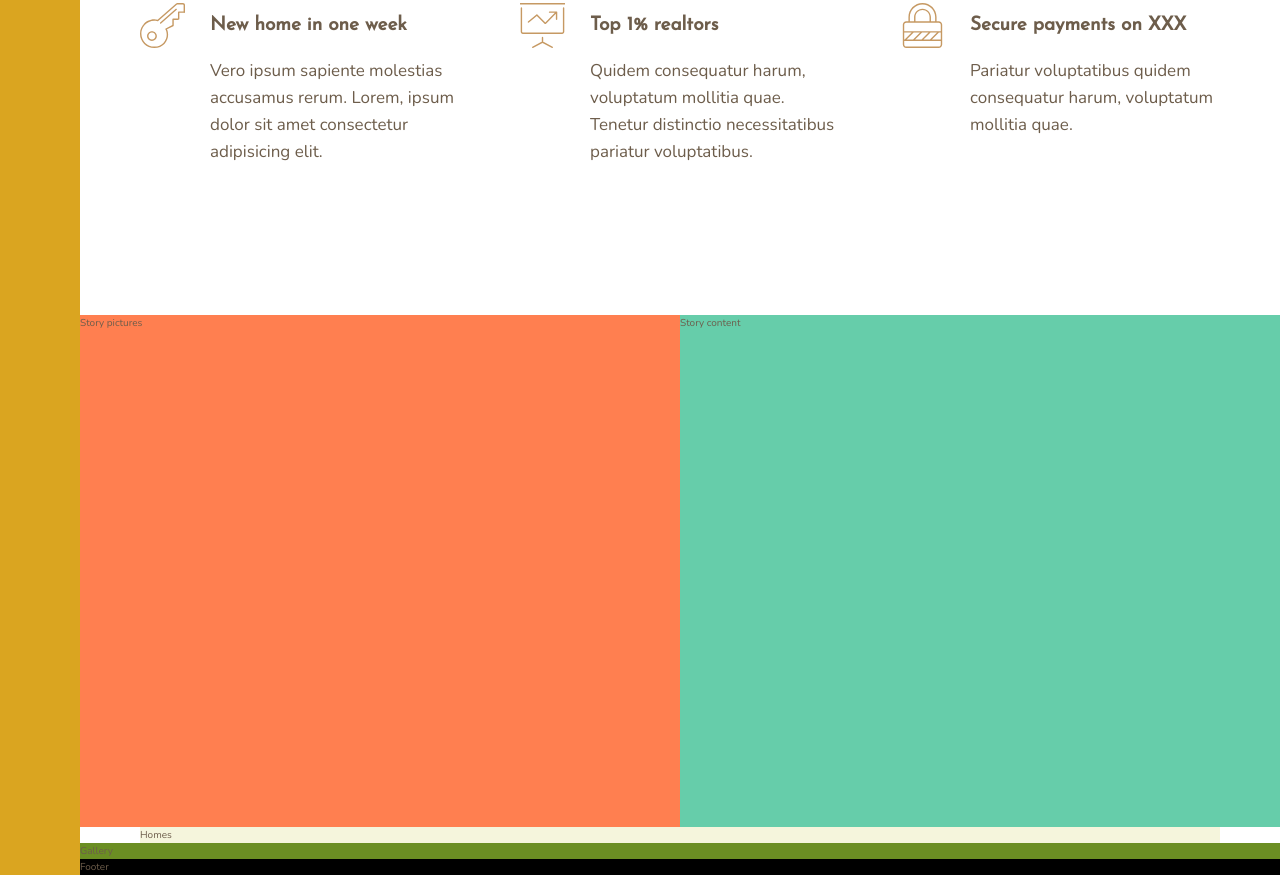
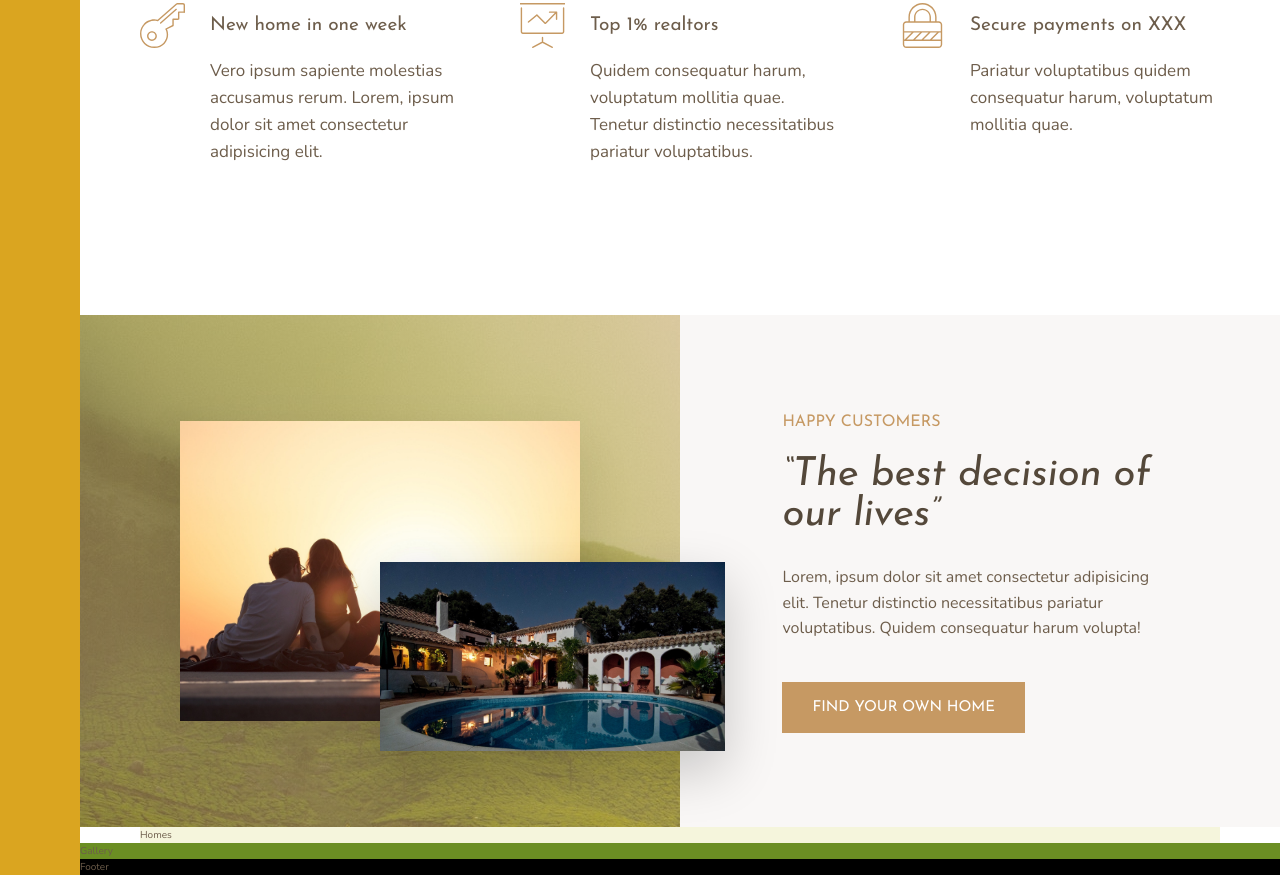
Before and after one commit to aalig/nexter, a website: page index.html in a window 1280 px wide. Shown: the part 993-1868 px from the top of the page. Drawn offline with nearby package versions, Linux system fonts and the light colour scheme.

Commit message:
Add story section

```diff
--- a/index.html
+++ b/index.html
@@ -86,8 +86,16 @@
             </p>
         </div>
     </section>
-    <div class="story__pictures">Story pictures</div>
-    <div class="story__content">Story content</div>
+    <div class="story__pictures">
+        <img src="img/story-1.jpeg" alt="Couples with new house" class="story__img--1">
+        <img src="img/story-2.jpeg" alt="New home" class="story__img--2">
+    </div>
+    <div class="story__content">
+        <h3 class="heading-3 mb--md">Happy customers</h3>
+        <h2 class="heading-2 heading-2--dark mb--lg">&ldquo;The best decision of our lives&rdquo;</h2>
+        <p class="story__text">Lorem, ipsum dolor sit amet consectetur adipisicing elit. Tenetur distinctio necessitatibus pariatur voluptatibus. Quidem consequatur harum volupta!</p>
+        <button class="btn">Find your own home</button>
+    </div>
     <section class="homes">Homes</section>
     <section class="gallery">Gallery</section>
     <footer class="footer">Footer</footer>
--- a/sass/_story.scss
+++ b/sass/_story.scss
@@ -1,11 +1,42 @@
 .story {
   &__pictures {
-    background-color: coral;
+    background: linear-gradient(rgba($color-primary, .5), rgba($color-primary, .5)), url(../img/back.jpg);
     grid-column: full-start / col-end 4;
+
+    display: grid;
+    grid-template-columns: repeat(6, 1fr);
+    grid-template-rows: repeat(6, 1fr);
+    align-items: center;
+  }
+
+  &__img--1{
+    width: 100%;
+    grid-row: 2 / 6;
+    grid-column: 2 / 6;
+    box-shadow: 0 2rem 5rem rgba(#000, .1);
+  }
+
+  &__img--2{
+    width: 115%;
+    grid-row: 4 / 6;
+    grid-column: 4 / 7;
+    z-index: 10;
+    box-shadow: 0 2rem 5rem rgba(#000, .2);
   }
 
   &__content {
-    background-color: mediumaquamarine;
     grid-column: col-start 5 / full-end;
+    background-color: $color-grey-light-1;
+    padding: 6rem 8vw;
+
+    display: flex;
+    flex-direction: column;
+    justify-content: center;
+    align-items: start;
+  }
+
+  &__text {
+    font-size: 1.6rem;
+    margin-bottom: 4rem;
   }
 }
--- a/sass/_typography.scss
+++ b/sass/_typography.scss
@@ -1,6 +1,6 @@
 %heading {
     font-family: $font-display;
-    font-size: 400;
+    font-weight: 400;
 }
 
 .heading-1 {
@@ -9,13 +9,64 @@
 
 .heading-2 {
     @extend %heading;
+    font-size: 4rem;
+    font-style: italic;
+    line-height: 1;
+
+    &--light {
+        color: $color-grey-light-1;
+    }
+
+    &--dark {
+        color: $color-grey-dark-1;
+    }
 }
 
 .heading-3 {
     @extend %heading;
+    font-size: 1.6rem;
+    color: $color-primary;
+    text-transform: uppercase;
+
+    &--light {
+        color: $color-grey-light-1;
+    }
+
+    &--dark {
+        color: $color-grey-dark-1;
+    }
 }
 
 .heading-4 {
     @extend %heading;
     font-size: 1.9rem;
 }
+
+.btn {
+    font-size: 1.5rem;
+    background-color: $color-primary;
+    color: #fff;
+    font-family: $font-display;
+    padding: 1.8rem 3rem;
+    border: none;
+    border-radius: 0;
+    text-transform: uppercase;
+    cursor: pointer;
+    transition: all .2s;
+
+    &:hover {
+        background-color: $color-primary-dark;
+    }
+}
+
+.mb--sm {
+    margin-bottom: 1rem;
+}
+
+.mb--md {
+    margin-bottom: 2rem;
+}
+
+.mb--lg {
+    margin-bottom: 3rem;
+}
```
Also changed, not shown: css/style.css.
